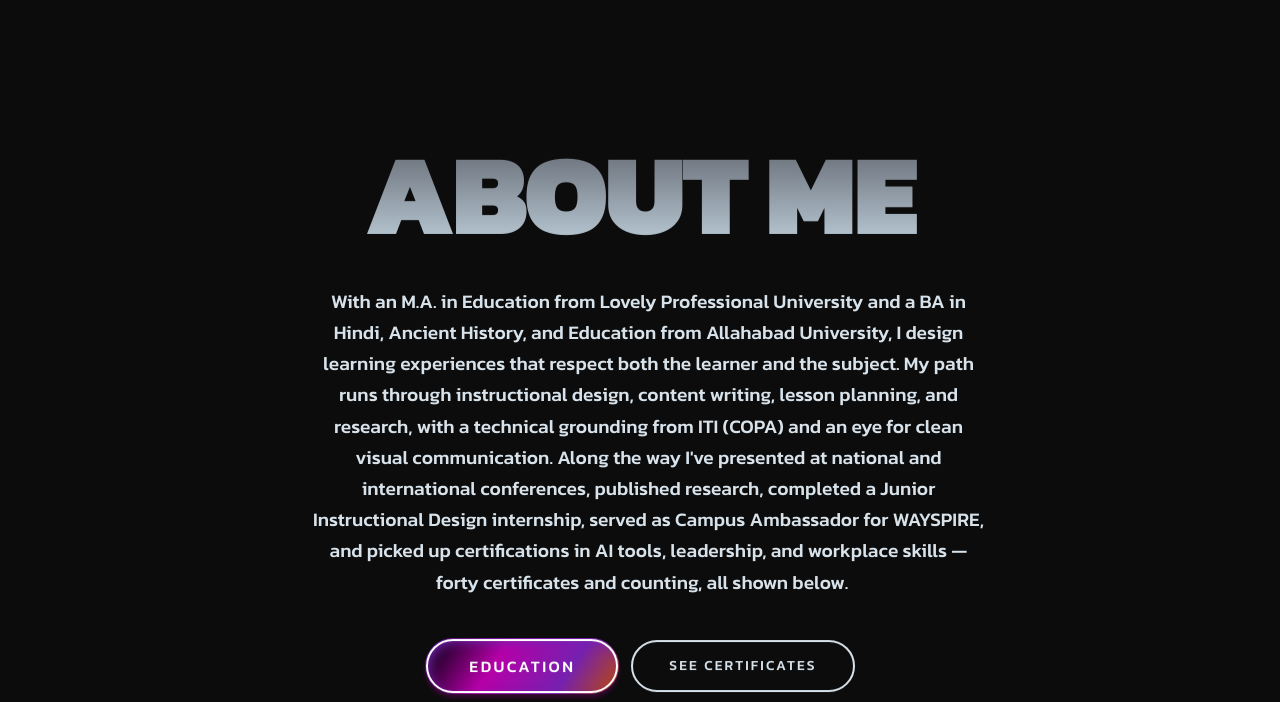
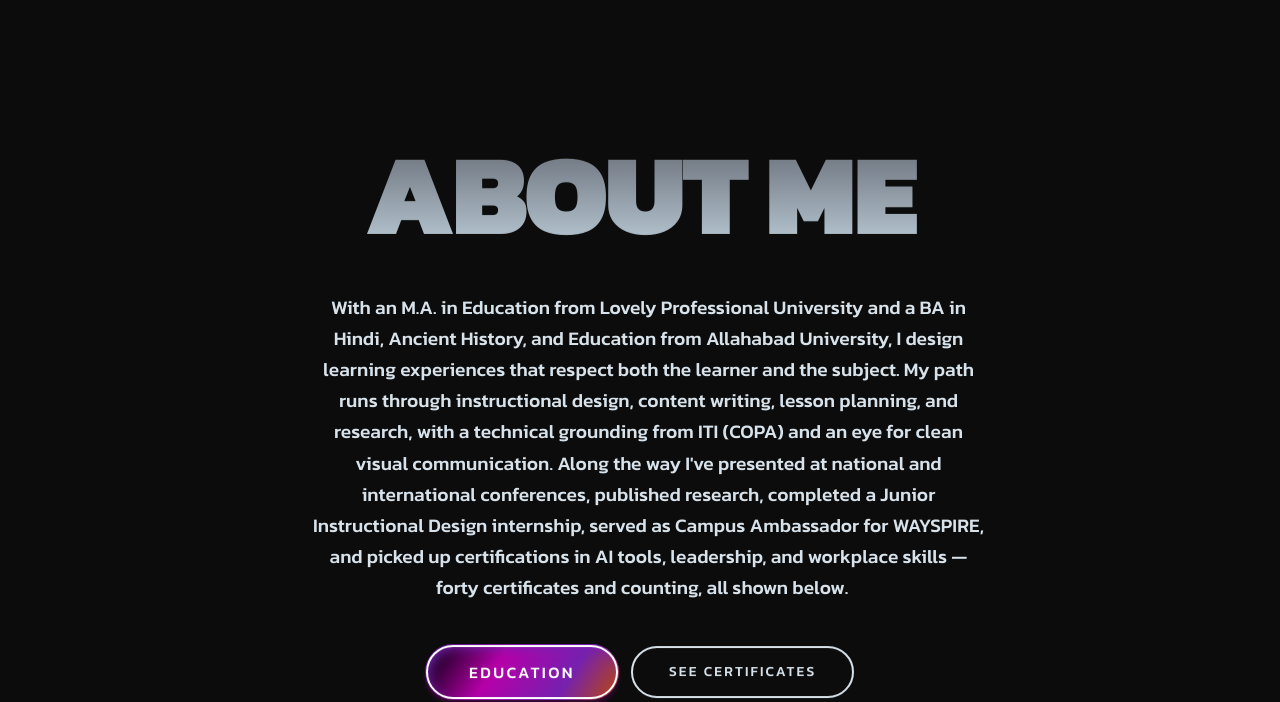
Before and after one commit to San78141/SandeepKumarChaurasiya3D-Portfolio, a plain HTML site: page index.html in a window 1280 px wide. Shown: the part 1462-2164 px from the top of the page. Drawn offline with nearby package versions, Linux system fonts and the light colour scheme; animation ran at ten frames a second.

Commit message:
Update index.html

```diff
--- a/index.html
+++ b/index.html
@@ -106,18 +106,19 @@
   </section>
 
   <!-- ============ ABOUT ============ -->
-  <section
-  class="about-section w-full min-h-[100svh] box-border
-         overflow-x-hidden
+ <section
+  class="w-full min-h-[100svh] overflow-x-hidden
          flex flex-col items-center justify-center
-         px-5 sm:px-8 md:px-10 lg:px-12
-         py-14 sm:py-16 md:py-20
-         gap-7 sm:gap-9 md:gap-10"
+         px-5 sm:px-8 md:px-10
+         py-16 sm:py-20
+         gap-8 sm:gap-10"
 >
   <h2
-    class="reveal hero-heading font-black uppercase
-           leading-[0.9] tracking-tight text-center
-           w-full max-w-full"
+    class="reveal hero-heading
+           w-full text-center
+           font-black uppercase
+           leading-none tracking-tight
+           whitespace-nowrap"
     style="--ty:40px; font-size:clamp(3rem,9vw,9rem);"
     data-delay="0"
   >
@@ -126,10 +127,12 @@
 
   <p
     id="aboutText"
-    class="about-text w-full max-w-[780px] mx-auto
-           text-[#D7E2EA] font-medium text-center
-           leading-relaxed"
-    style="font-size:clamp(0.95rem,1.7vw,1.2rem);"
+    class="w-full max-w-[800px] mx-auto
+           text-[#D7E2EA]
+           font-medium text-center
+           leading-relaxed
+           break-normal whitespace-normal"
+    style="font-size:clamp(1rem,1.7vw,1.2rem);"
   >
     With an M.A. in Education from Lovely Professional University and a BA in
     Hindi, Ancient History, and Education from Allahabad University, I design
@@ -144,13 +147,18 @@
   </p>
 
   <div
-    class="reveal w-full flex flex-wrap items-center justify-center gap-3"
+    class="reveal flex flex-wrap
+           items-center justify-center
+           gap-3"
     style="--ty:20px;"
     data-delay="0.15"
   >
     <a
       href="#education"
-      class="btn-contact px-7 py-3 sm:px-9 sm:py-3.5 md:px-11 md:py-4
+      class="btn-contact
+             px-7 py-3
+             sm:px-9 sm:py-3.5
+             md:px-11 md:py-4
              text-xs sm:text-sm md:text-base"
     >
       Education
@@ -158,7 +166,9 @@
 
     <a
       href="#certificates"
-      class="btn-ghost px-7 py-3 sm:px-9 sm:py-3.5
+      class="btn-ghost
+             px-7 py-3
+             sm:px-9 sm:py-3.5
              text-xs sm:text-sm"
     >
       See Certificates
```
